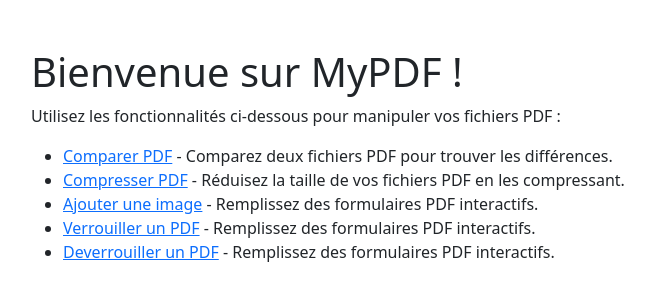
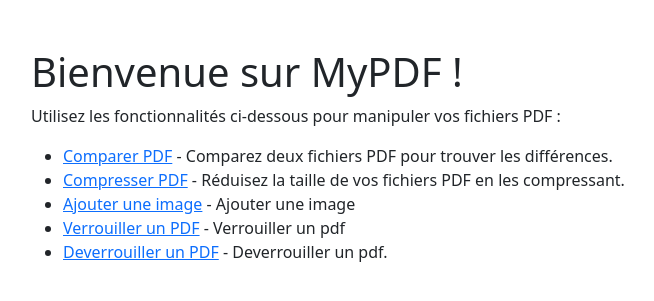
Before and after one commit to 24eme/TurboPDF, a Django app: page / in a window 1280 px wide. Shown: the part 56-357 px from the top of the page, without its empty margins (51-705 px from the left). Run offline with Django 3.2, Linux system fonts and the light colour scheme; some libraries are stand-ins or nearby versions.

Commit message:
fix text

```diff
--- a/pdfEditor/pdfEditor/templates/homePagePdf.html
+++ b/pdfEditor/pdfEditor/templates/homePagePdf.html
@@ -51,13 +51,13 @@
                     compressant.
                 </li>
                 <li>
-                    <a href="addImage/">Ajouter une image</a> - Remplissez des formulaires PDF interactifs.
+                    <a href="addImage/">Ajouter une image</a> - Ajouter une image
                 </li>
                 <li>
-                    <a href="lockPdf/">Verrouiller un PDF</a> - Remplissez des formulaires PDF interactifs.
+                    <a href="lockPdf/">Verrouiller un PDF</a> - Verrouiller un pdf
                 </li>
                 <li>
-                    <a href="unlockPdf/">Deverrouiller un PDF</a> - Remplissez des formulaires PDF interactifs.
+                    <a href="unlockPdf/">Deverrouiller un PDF</a> - Deverrouiller un pdf.
                 </li>
             </ul>
         </div>
```
Also changed, not shown: 1 other file.
